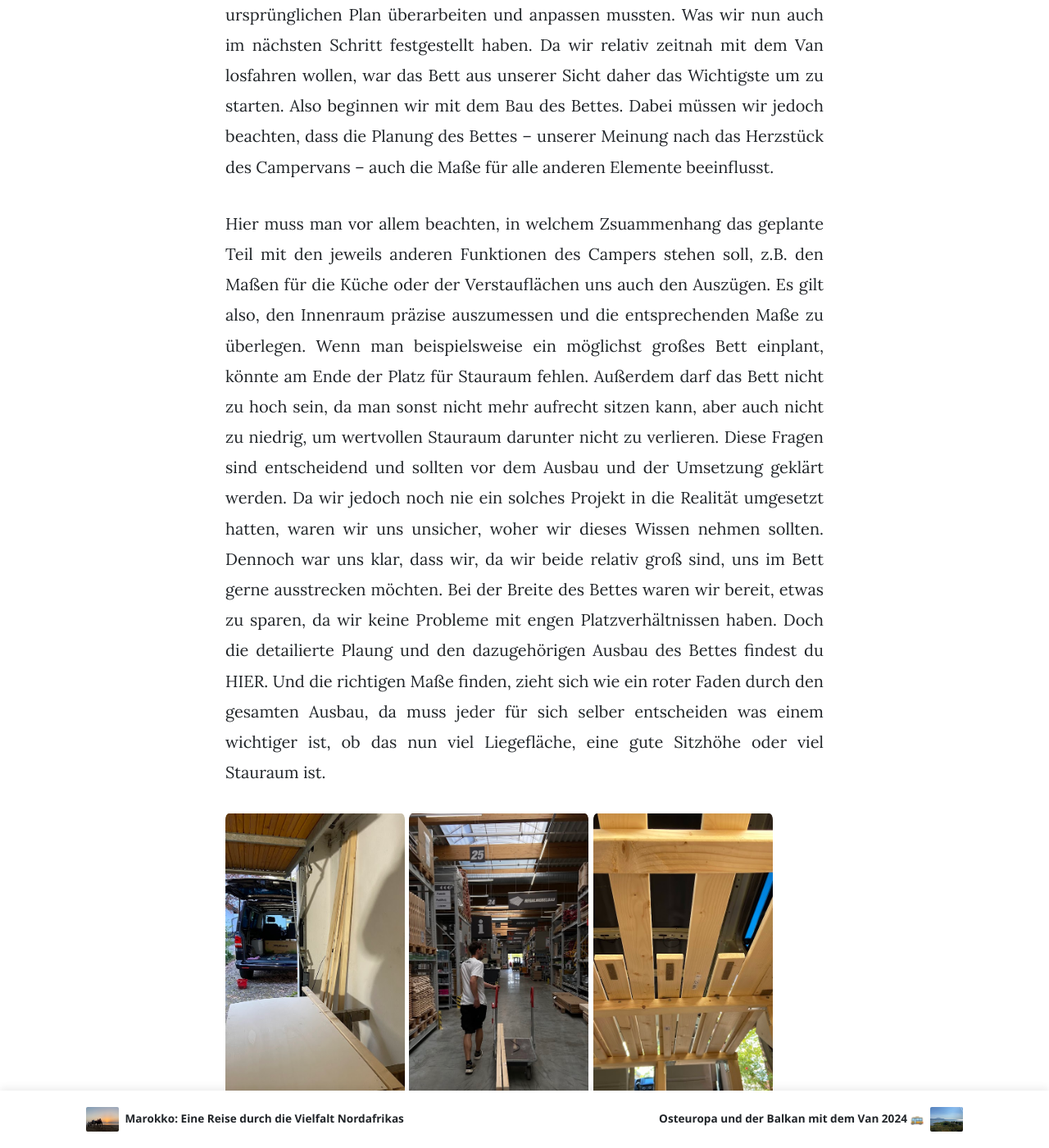
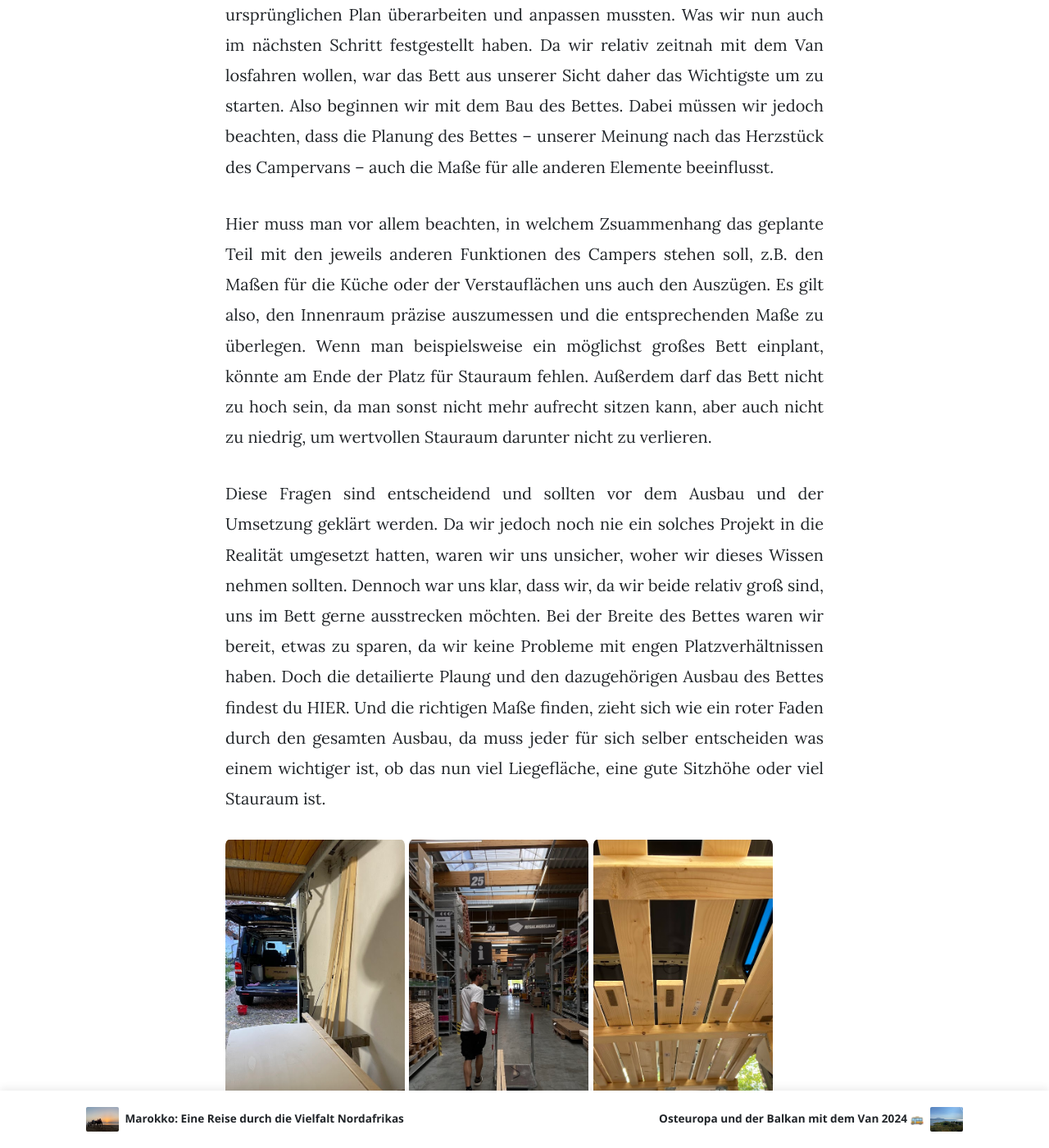
Before and after one commit to travelbuddi/travelbuddi.github.io, a Jekyll site: the page built from _posts/2024-05-01-campervan.md, in a window 1280 px wide and 1400 px high, scrolled down 3129 px. Shown: the whole window at 82% size. Built offline with Jekyll 4.4.1, drawn with Linux system fonts in a browser that asks for light colours; nearby versions of some CDN libraries; part of the change alters nothing that is shown; some of the changed text lies outside the part shown.

```diff
--- a/_posts/2024-05-01-campervan.md
+++ b/_posts/2024-05-01-campervan.md
@@ -39,12 +39,18 @@ Als allererstes haben wir einen Autoradio verbaut, dazu mehr, sowie Tipps und Tr
 
 Ich hatte bereits erwähnt, dass eine gründliche Planung das A und O des gesamten Prozesses ist. Dennoch mussten wir während des Ausbaus immer wieder feststellen, dass unvorhergesehene Herausforderungen auftraten, die wir im Voraus nicht bedacht hatten. Dies führte dazu, dass wir häufig unseren ursprünglichen Plan überarbeiten und anpassen mussten. Was wir nun auch im nächsten Schritt festgestellt haben. Da wir relativ zeitnah mit dem Van losfahren wollen, war das Bett aus unserer Sicht daher das Wichtigste um zu starten. Also beginnen wir mit dem Bau des Bettes. Dabei müssen wir jedoch beachten, dass die Planung des Bettes – unserer Meinung nach das Herzstück des Campervans – auch die Maße für alle anderen Elemente beeinflusst.
 
-Hier muss man vor allem beachten, in welchem Zsuammenhang das  geplante Teil mit den jeweils anderen Funktionen des Campers stehen soll, z.B. den Maßen für die Küche oder der Verstauflächen uns auch den Auszügen. Es gilt also, den Innenraum präzise auszumessen und die entsprechenden Maße zu überlegen. Wenn man beispielsweise ein möglichst großes Bett einplant, könnte am Ende der Platz für Stauraum fehlen. Außerdem darf das Bett nicht zu hoch sein, da man sonst nicht mehr aufrecht sitzen kann, aber auch nicht zu niedrig, um wertvollen Stauraum darunter nicht zu verlieren. Diese Fragen sind entscheidend und sollten vor dem Ausbau und der Umsetzung geklärt werden. Da wir jedoch noch nie ein solches Projekt in die Realität umgesetzt hatten, waren wir uns unsicher, woher wir dieses Wissen nehmen sollten. Dennoch war uns klar, dass wir, da wir beide relativ groß sind, uns im Bett gerne ausstrecken möchten. Bei der Breite des Bettes waren wir bereit, etwas zu sparen, da wir keine Probleme mit engen Platzverhältnissen haben. Doch die detailierte Plaung und den dazugehörigen Ausbau des Bettes findest du HIER. Und die richtigen Maße finden, zieht sich wie ein roter Faden durch den gesamten Ausbau, da muss jeder für sich selber entscheiden was einem wichtiger ist, ob das nun viel Liegefläche, eine gute Sitzhöhe oder viel Stauraum ist.
+Hier muss man vor allem beachten, in welchem Zsuammenhang das  geplante Teil mit den jeweils anderen Funktionen des Campers stehen soll, z.B. den Maßen für die Küche oder der Verstauflächen uns auch den Auszügen. Es gilt also, den Innenraum präzise auszumessen und die entsprechenden Maße zu überlegen. Wenn man beispielsweise ein möglichst großes Bett einplant, könnte am Ende der Platz für Stauraum fehlen. Außerdem darf das Bett nicht zu hoch sein, da man sonst nicht mehr aufrecht sitzen kann, aber auch nicht zu niedrig, um wertvollen Stauraum darunter nicht zu verlieren.
+
+Diese Fragen sind entscheidend und sollten vor dem Ausbau und der Umsetzung geklärt werden. Da wir jedoch noch nie ein solches Projekt in die Realität umgesetzt hatten, waren wir uns unsicher, woher wir dieses Wissen nehmen sollten. Dennoch war uns klar, dass wir, da wir beide relativ groß sind, uns im Bett gerne ausstrecken möchten. Bei der Breite des Bettes waren wir bereit, etwas zu sparen, da wir keine Probleme mit engen Platzverhältnissen haben. Doch die detailierte Plaung und den dazugehörigen Ausbau des Bettes findest du HIER. Und die richtigen Maße finden, zieht sich wie ein roter Faden durch den gesamten Ausbau, da muss jeder für sich selber entscheiden was einem wichtiger ist, ob das nun viel Liegefläche, eine gute Sitzhöhe oder viel Stauraum ist.
 
 
 ![VW](/assets/images/Ausbau02.jpg){: width="30%"}
 ![VW](/assets/images/Ausbau03.jpg){: width="30%"}
 ![VW](/assets/images/Ausbau04.jpg){: width="30%"}
+
+
+
+Ein weiteres wichtiges Thema ist die Materialbeschaffung. Besonders wenn man den Ausbau komplett selbst übernehmen möchte, einschließlich des Zuschnitts von Holzplatten, benötigt man spezielles Werkzeug. Dieses hat der durchschnittliche Heimwerker oft nicht zur Hand, was schnell teuer werden kann. Wir hatten das große Glück, dass das meiste Werkzeug, das wir brauchten, in unseren Familien bereits vorhanden war oder uns zur Verfügung gestellt wurde. Das hat uns eine Menge Kosten erspart. Trotzdem wollten wir auf nichts verzichten und haben uns bei Bedarf nach alternativen Lösungen umgesehen. Dies bedeutete jedoch auch viele Besuche in Baumärkten und Fachgeschäften, um die passenden Materialien zu finden.
 
 
 **Herausforderungen:**
```
